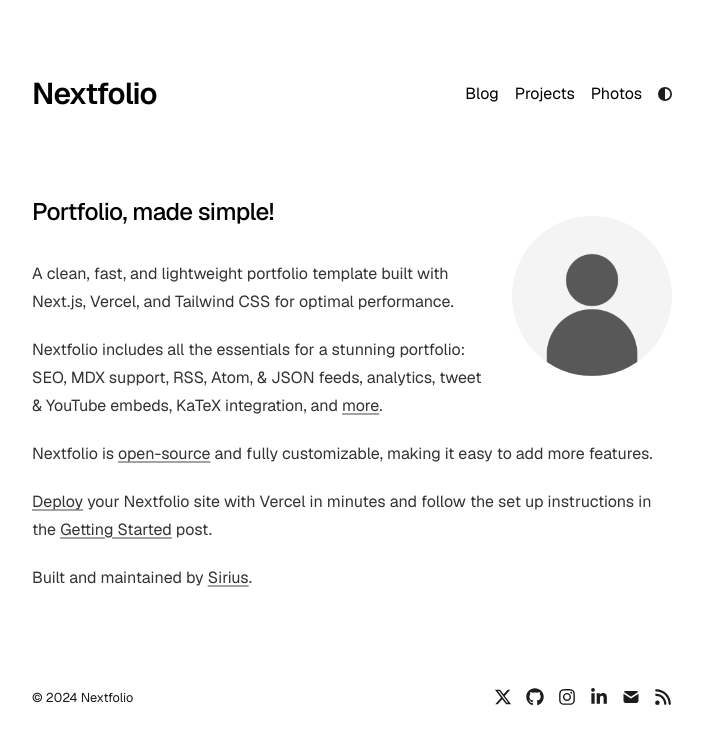
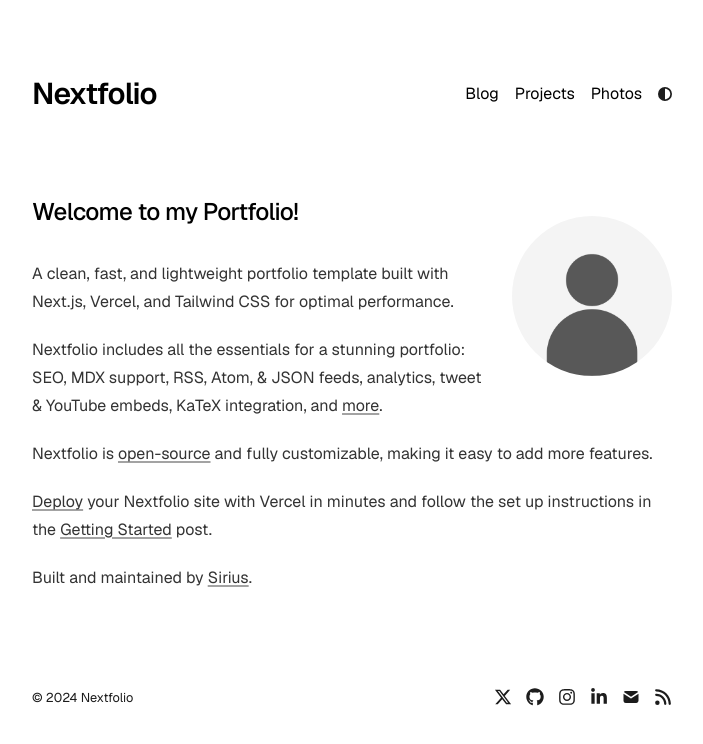
Before and after one commit to arielbendahan/vercel-portfolio, a Next.js app: page / in a window 1280 px wide. Shown: the top 744 px of the page, without its empty margins (288-991 px from the left). Built offline with nearby package versions, Linux system fonts and the light colour scheme.

Commit message:
Update page.tsx

```diff
--- a/app/page.tsx
+++ b/app/page.tsx
@@ -17,7 +17,7 @@
       </a>
 
       <h1 className="mb-8 text-2xl font-medium tracking-tight">
-        Portfolio, made simple!
+        Welcome to my Portfolio!
       </h1>
 
       <div className="prose prose-neutral dark:prose-invert">
```
